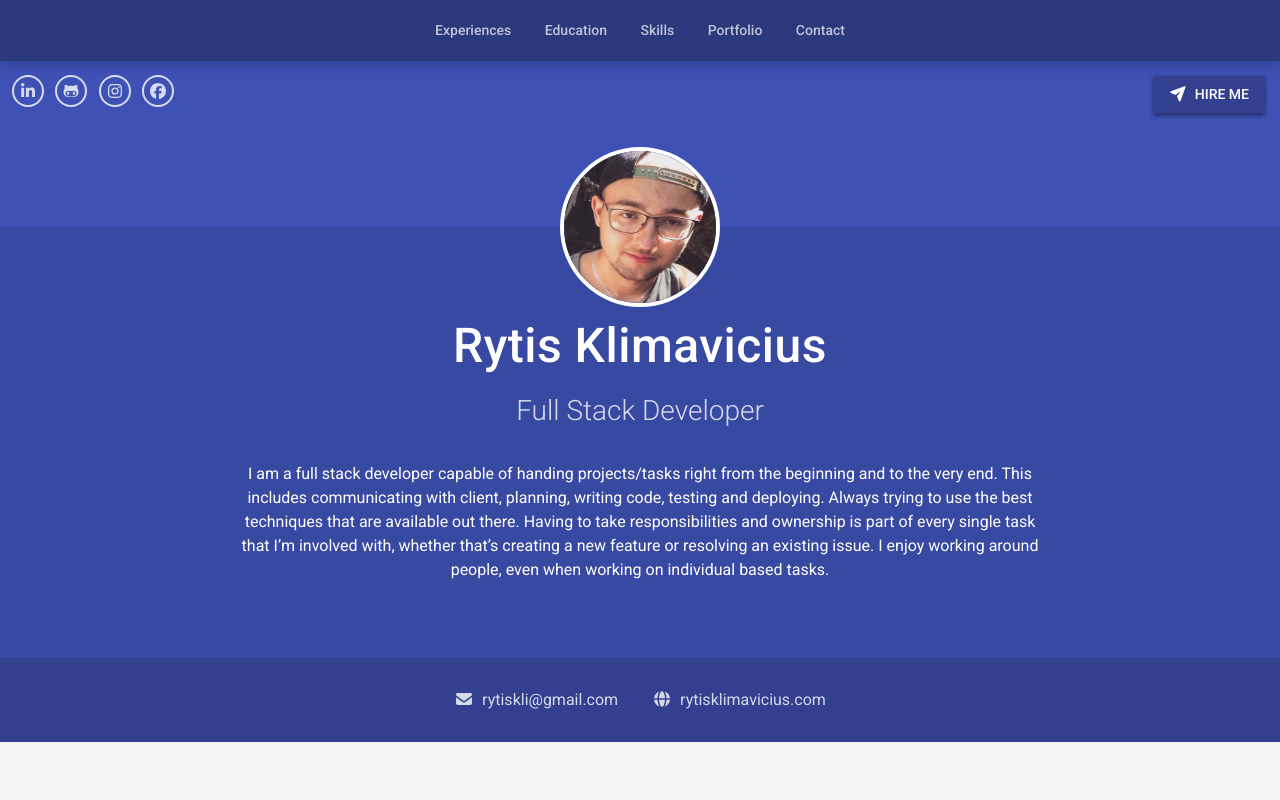
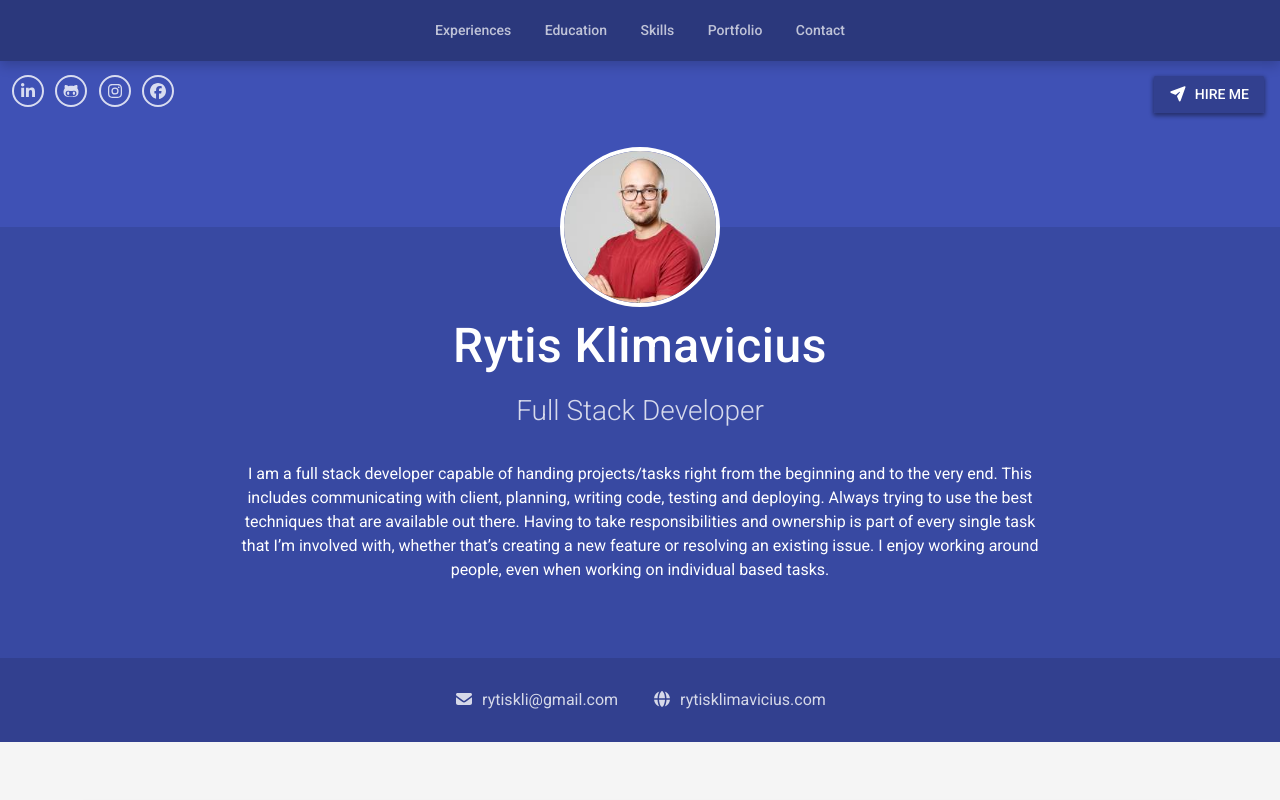
Before and after one commit to ryk4/ryk4, a plain HTML site: page index.html in a window 1280 px wide. Shown: the top 800 px of the page. Drawn offline with Linux system fonts and the light colour scheme; a script that the page names is missing.

Commit message:
new profile img

```diff
--- a/index.html
+++ b/index.html
@@ -56,7 +56,7 @@
 
     <div class="intro">
         <div class="container text-center">
-            <img class="profile-image rounded-circle" src="assets/images/profile-image.png" alt="" style="border: 4px solid #ffffff;">
+            <img class="profile-image rounded-circle" src="assets/images/profile.jpg" alt="" style="border: 4px solid #ffffff;">
             <h1 class="name">Rytis Klimavicius</h1>
             <div class="title">Full Stack Developer</div>
             <div class="profile">
@@ -319,7 +319,7 @@
     <section id="contact-section" class="contact-section section">
         <h2 class="section-title">Get in Touch</h2>
         <div class="intro">
-            <img class="profile-image rounded-circle" src="assets/images/profile-image.png" alt="" style="border: 4px solid #ffffff;">
+            <img class="profile-image rounded-circle" src="assets/images/profile.jpg" alt="" style="border: 4px solid #ffffff;">
 
             <div class="dialog">
                 <p>It doesn't matter how big or small your project is, it will be treated as important
```
Also changed, not shown: assets/images/portfolio/img.png (added), assets/images/profile.jpg (added).
